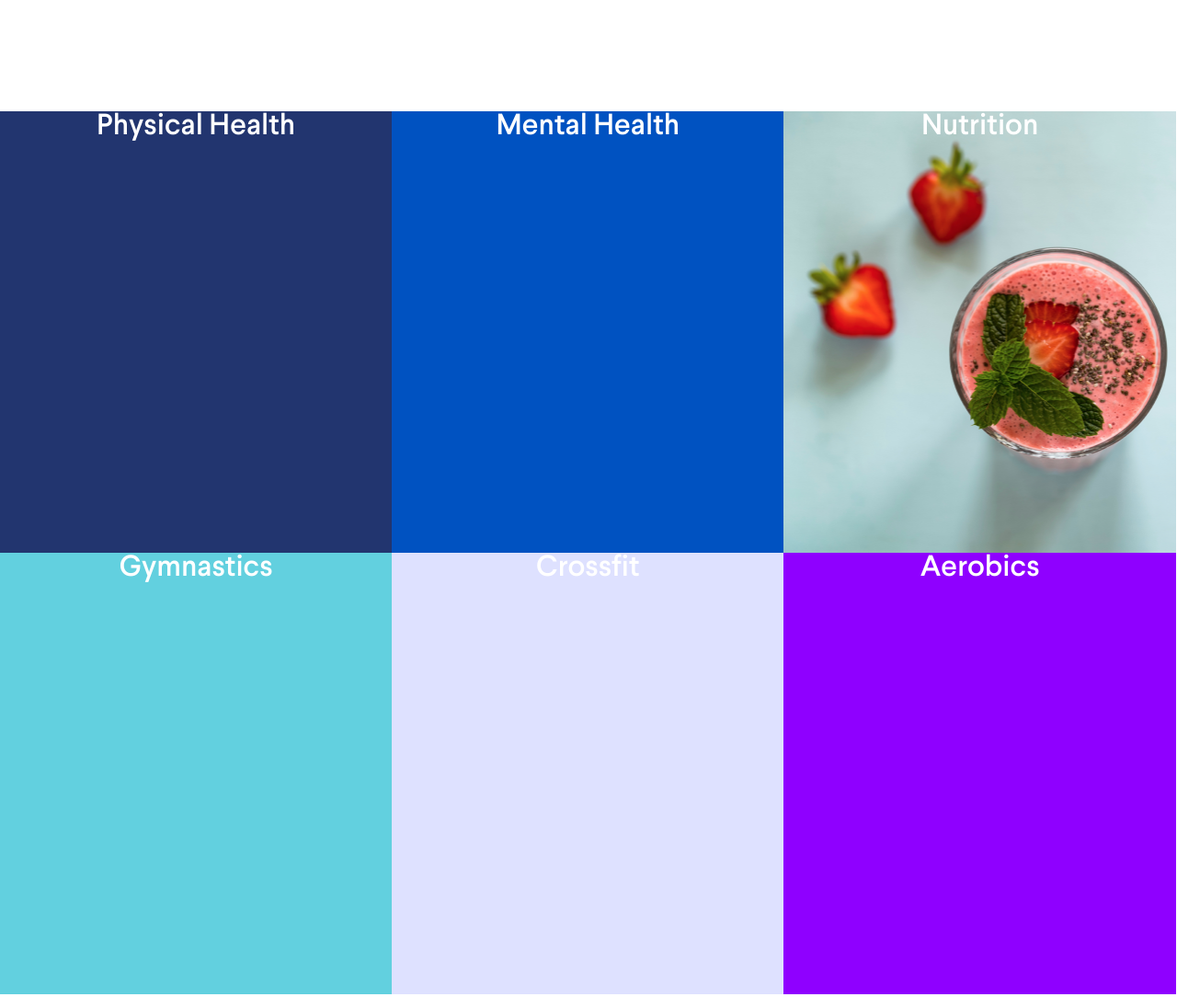
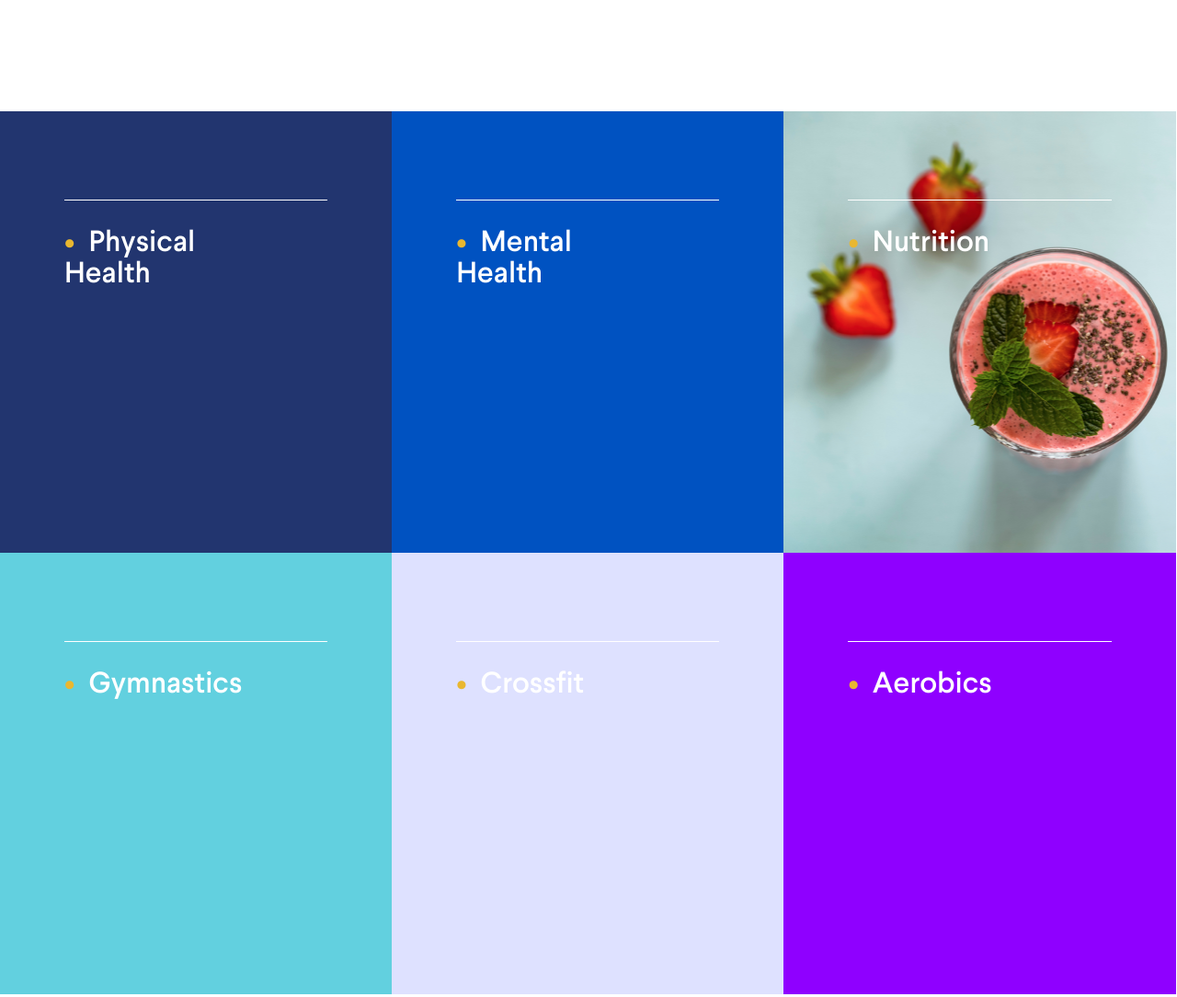
Before and after one commit to IvanDerkach/Thrivetalk-landpage, a plain HTML site: page src/index.html in a window 1280 px wide. Shown: the part 2260-3344 px from the top of the page at 92% size. Drawn offline with Linux system fonts and the light colour scheme.

Commit message:
services card text added

```diff
--- a/src/index.html
+++ b/src/index.html
@@ -74,12 +74,24 @@
 
     <section class="services_cards-container">
       <div class="services_cards">
-        <div class="services_card color_very-dark-blue">Physical Health</div>
-        <div class="services_card color_strong-blue">Mental Health</div>
-        <div class="services_card card_image">Nutrition</div>
-        <div class="services_card color_soft-syan">Gymnastics</div>
-        <div class="services_card color_very-pale-blue">Crossfit</div>
-        <div class="services_card color_violet">Aerobics</div>
+        <div class="services_card color_very-dark-blue">
+          <p class="services_card-text">Physical Health</p>
+        </div>
+        <div class="services_card color_strong-blue">
+          <p class="services_card-text">Mental Health</p>
+        </div>
+        <div class="services_card card_image">
+          <p class="services_card-text">Nutrition</p>
+        </div>
+        <div class="services_card color_soft-syan">
+          <p class="services_card-text">Gymnastics</p>
+        </div>
+        <div class="services_card color_very-pale-blue">
+          <p class="services_card-text">Crossfit</p>
+        </div>
+        <div class="services_card color_violet">
+          <p class="services_card-text">Aerobics</p>
+        </div>
       </div>
       <div>
         <div>
--- a/src/main.css
+++ b/src/main.css
@@ -249,7 +249,7 @@ body {
   font-family: "Larsseit-Medium";
   font-size: 32px;
   line-height: 34px;
-  text-align: center;
+  text-align: start;
   background-color: blueviolet;
   color: #ffffff;
 }
@@ -279,3 +279,19 @@ body {
 .color_violet {
   background-color: #8f00ff;
 }
+
+.services_card-text {
+  padding-top: 30px;
+  border-top: 1px solid white;
+  margin: 96px 70px;
+  word-spacing: 100vw;
+}
+
+.services_card-text:before {
+  width: 20px;
+  height: 20px;
+  align-self: flex-start;
+  content: "\2022";
+  color: #e9b730;
+  padding-right: 15px;
+}
```
